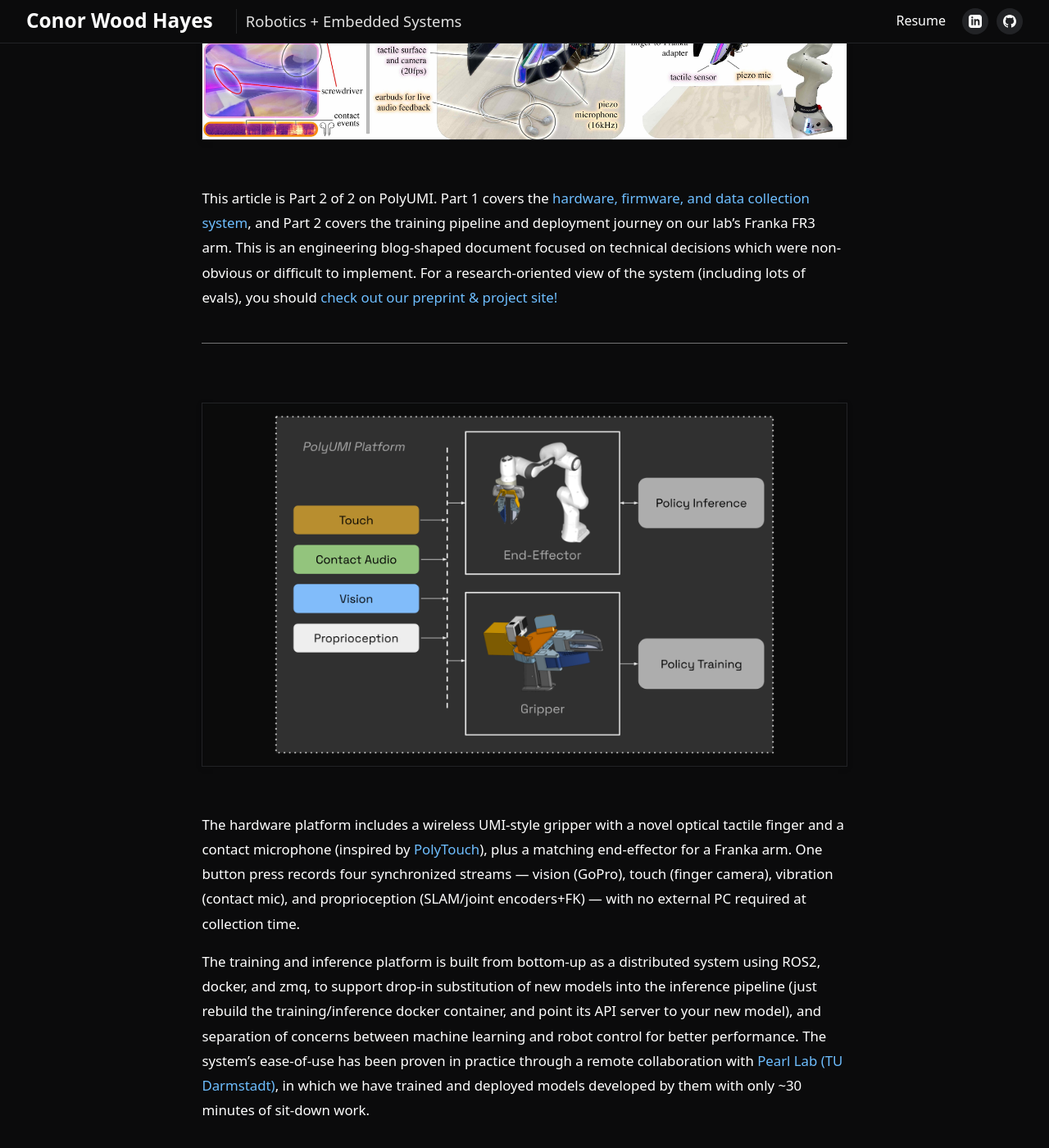
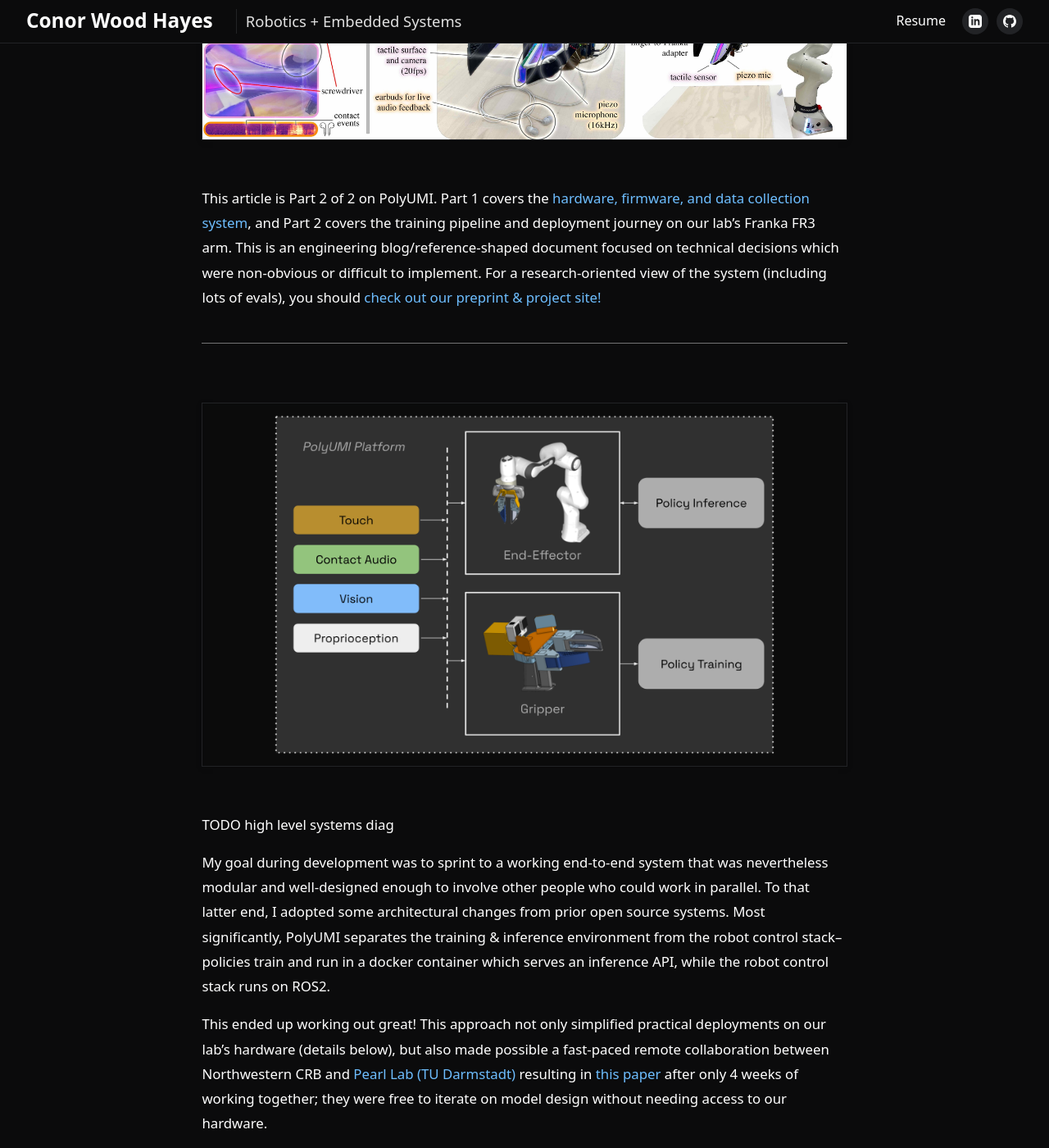
Before and after one commit to cwoodhayes/cwoodhayes.github.io, a Jekyll site: the page built from _projects/PolyUMI_final.md, in a window 1280 px wide and 1400 px high, scrolled down 1184 px. Shown: the whole window at 82% size. Built offline with Jekyll 4.4.1, drawn with Linux system fonts in a browser that asks for light colours; some of the changed text lies outside the part shown; grey boxes are pictures that could not be loaded.

Commit message:
improved pzarr section.

```diff
--- a/_projects/PolyUMI_final.md
+++ b/_projects/PolyUMI_final.md
@@ -14,7 +14,7 @@ mathjax: true
 # PolyUMI (Part 2): Training and Deploying a Multimodal Manipulation Policy
 
 <div class="project-button-row">
-  {% include github-button.html url="https://polyumi-vista.github.io/" label="Paper submission" icon="web" %}
+  {% include github-button.html url="https://polyumi-vista.github.io/" label="Academic project site" icon="web" %}
 	{% include github-button.html url="https://github.com/PolyUMI-VisTA/PolyUMI-system" %}
   {% include github-button.html url="https://cad.onshape.com/documents/51445b7d15b8d189878323f1/w/358bf42f47b2b1f2a511decc/e/9a3e51ec7a29118eecf3283b" label="Gripper CAD" icon="onshape" %}
   {% include github-button.html url="https://cad.onshape.com/documents/e674950e5409bace1adf9ce3/w/92b242e38e2c65427b8cb5db/e/0ded13219a9c097fb326bd02" label="Franka Mount CAD" icon="onshape" %}
@@ -31,7 +31,7 @@ The system currently uses vision, proprioception, optical tactile, and contact m
   <a href="#" class="lightbox-img"><img src="/assets/msr/polyumi/paper_figures/system.jpg" alt="PolyUMI software component diagram" /></a>
 </figure>
 
-> This article is Part 2 of 2 on PolyUMI. Part 1 covers the [hardware, firmware, and data collection system](/projects/polyumi/), and Part 2 covers the training pipeline and deployment journey on our lab's Franka FR3 arm. This is an engineering blog-shaped document focused on technical decisions which were non-obvious or difficult to implement. For a research-oriented view of the system (including lots of evals), you should [check out our preprint & project site!](https://polyumi-vista.github.io/)
+> This article is Part 2 of 2 on PolyUMI. Part 1 covers the [hardware, firmware, and data collection system](/projects/polyumi/), and Part 2 covers the training pipeline and deployment journey on our lab's Franka FR3 arm. This is an engineering blog/reference-shaped document focused on technical decisions which were non-obvious or difficult to implement. For a research-oriented view of the system (including lots of evals), you should [check out our preprint & project site!](https://polyumi-vista.github.io/)
 
 ---
 
@@ -39,35 +39,28 @@ The system currently uses vision, proprioception, optical tactile, and contact m
   <a href="#" class="lightbox-img"><img src="/assets/msr/polyumi/final/high_level_overview.png" alt="PolyUMI software component diagram" /></a>
 </figure>
 
-The hardware platform includes a wireless UMI-style gripper with a novel optical tactile finger and a contact microphone (inspired by [PolyTouch](https://polytouch.alanz.info/)), plus a matching end-effector for a Franka arm. One button press records four synchronized streams — vision (GoPro), touch (finger camera), vibration (contact mic), and proprioception (SLAM/joint encoders+FK) — with no external PC required at collection time.
+TODO high level systems diag
 
-The training and inference platform is built from bottom-up as a distributed system using ROS2, docker, and zmq, to support drop-in substitution of new models into the inference pipeline (just rebuild the training/inference docker container, and point its API server to your new model), and separation of concerns between machine learning and robot control for better performance. The system's ease-of-use has been proven in practice through a remote collaboration with [Pearl Lab (TU Darmstadt)](https://pearl-lab.com/), in which we have trained and deployed models developed by them with only ~30 minutes of sit-down work.
+My goal during development was to sprint to a working end-to-end system that was nevertheless modular and well-designed enough to involve other people who could work in parallel. To that latter end, I adopted some architectural changes from prior open source systems. Most significantly, PolyUMI separates the training & inference environment from the robot control stack--policies train and run in a docker container which serves an inference API, while the robot control stack runs on ROS2.
+
+This ended up working out great! This approach not only simplified practical deployments on our lab's hardware (details below), but also made possible a fast-paced remote collaboration between Northwestern CRB and [Pearl Lab (TU Darmstadt)](https://pearl-lab.com/) resulting in [this paper](https://polyumi-vista.github.io) after only 4 weeks of working together; they were free to iterate on model design without needing access to our hardware.
 
 <figure class="project-figure">
   <a href="#" class="lightbox-img"><img src="/assets/msr/polyumi/final/workflow.png" alt="pzarr working format schema" /></a>
-  <figcaption>Typical workflow for training & deploying a task-specific imitation learning policy with PolyUMI.</figcaption>
+  <figcaption>For the remainder of the article, we will walk through the engineering required to support this workflow for training & deploying a task-specific imitation learning policy with PolyUMI.</figcaption>
 </figure>
-
-<!-- <figure class="project-figure">
-  <div style="display: grid; grid-template-columns: repeat(auto-fit, minmax(300px, 1fr)); gap: 1rem;">
-    <a href="#" class="lightbox-img"><img src="/assets/msr/polyumi/both_irl.png" alt="Gripper + EE IRL" style="width: 100%; height: auto;" /></a>
-    <a href="#" class="lightbox-img"><img src="/assets/msr/polyumi/final/high_level_overview.png" alt="High level overview" style="width: 100%; height: auto;" /></a>
-  </div>
-  <figcaption>See <a href="/projects/polyumi/">Part 1</a> for detailed write-up on PolyUMI's novel UMI-style data collection system.</figcaption>
-
-</figure> -->
 
 ## Data Pipeline: From Episode Recording to Training-Ready Dataset
 
 ### Working Data Format
 
-Recorded sessions are fetched and processed by `pingest`, PolyUMI's preprocessing CLI, into a zarr-based working format (`pzarr`). It is deliberately not a training format, but instead a lossless, incrementally-writable store which is mutated in place by each preprocessing pipeline step.
+Recorded sessions are fetched and processed by `pingest`, PolyUMI's preprocessing CLI, into a zarr-based working format (`pzarr`). *This is not a training format, and should not be one.* The needs of training are at-odds
+with the needs of preprocessing & dataset maintentance, even for a lightweight research system like this. Unlike a training format, we need our at-rest preprocessing format to be:
+- **lossless** (so we can change our model/training algos later & still get maximum use out of old data)
+- **incrementally-writable**, and even parallel-writable where possible (to support a multi-step preprocessing pipeline that caches intermediate results. This means we can iterate on one step without having to rerun prior steps, and also incrementally save to disk so a crash doesn't require a full restart)
+- **contain all concievable metadata** about what produced each piece of data when (hardware/sensors, preprocessing steps, code versions, etc)
 
-- No resampling at storage time; every stream keeps its own native-rate timestamps.
-- Lossless data storage for maximum flexibility and fast runtime.
-- Steps are tracked per scene and are independently re-runnable, for ease of re-processing and development.
-
-Training and visualization formats -- e.g. `diffusion_policy`-style `ReplayBuffer` subclasses, MCAP, and potentially others -- are lossy downstream artifacts of `pzarr`, and can be generated by `pingest` once preprocessing is complete.
+Training and visualization formats -- e.g. `diffusion_policy`-style `ReplayBuffer` subclasses, MCAP, and potentially others -- are lossy but compact downstream artifacts of `pzarr`, and can be generated by `pingest` once preprocessing is complete.
 
 <figure class="project-figure">
   <a href="#" class="lightbox-img"><img src="/assets/msr/polyumi/final/polyumi_working_format_schema.png" alt="pzarr working format schema" /></a>
```
